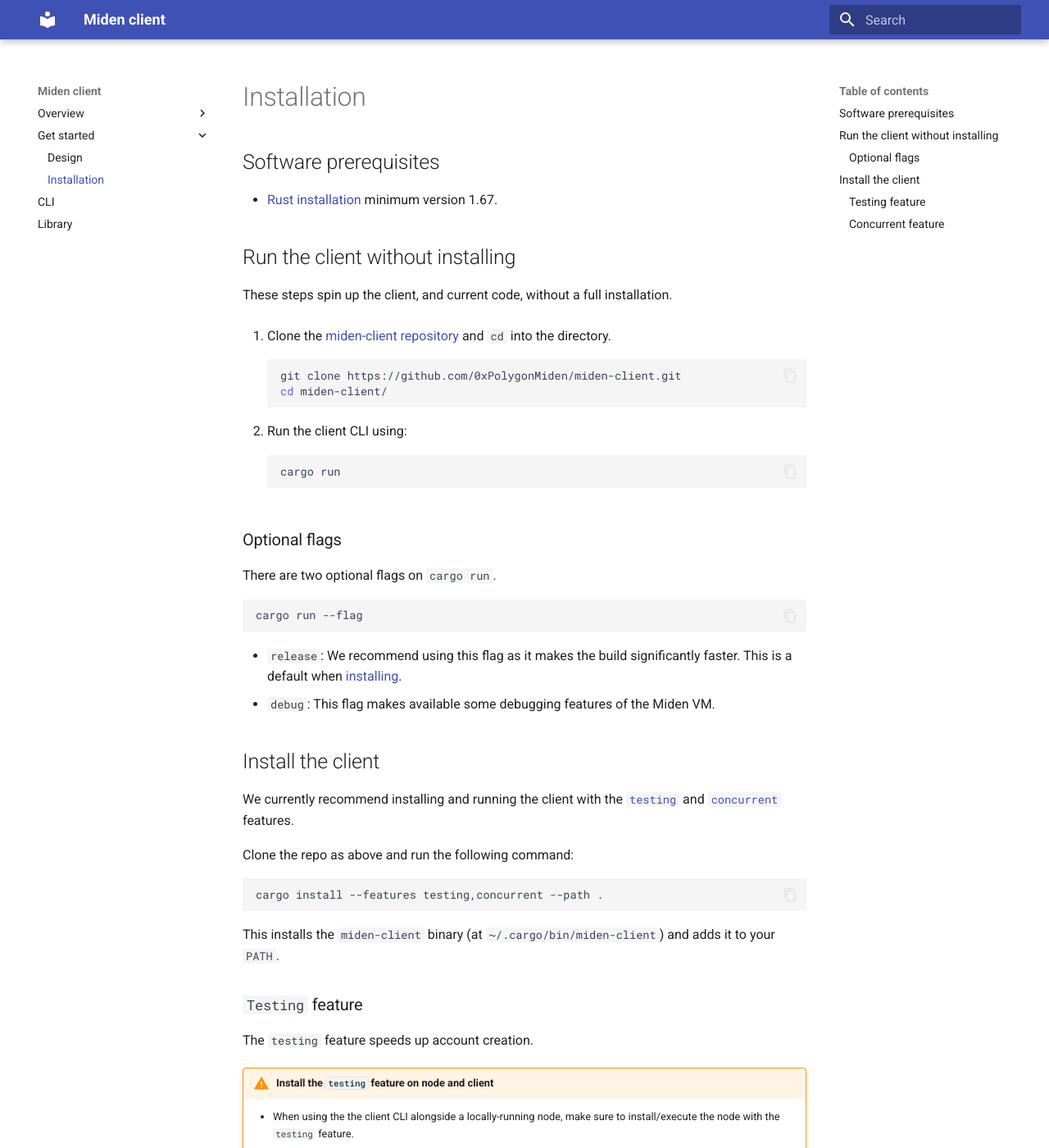
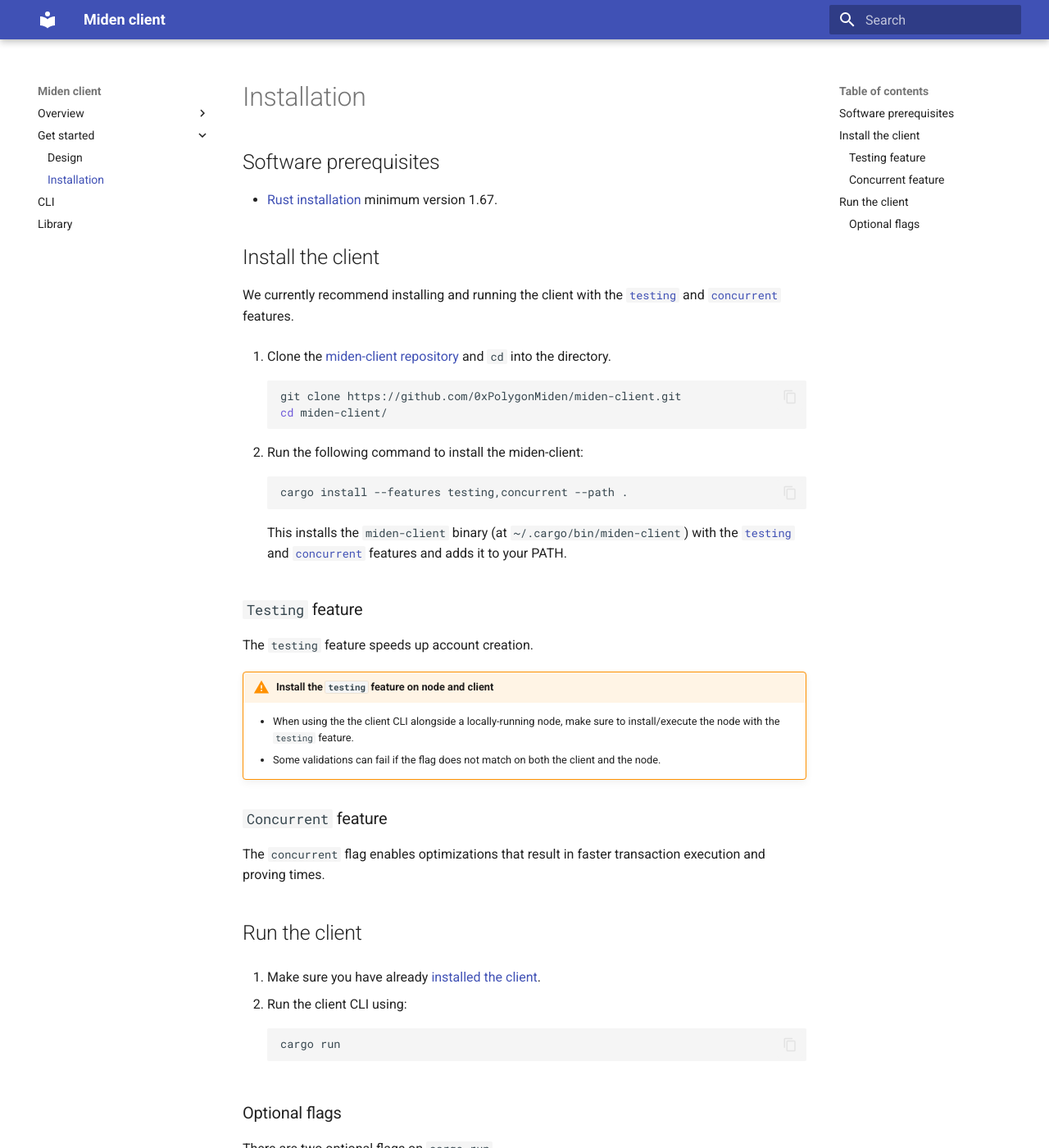
Before and after one commit to 0xPolygonMiden/miden-client, an MkDocs documentation site: the page built from docs/installation.md, in a window 1280 px wide and 1400 px high. Shown: the whole window at 82% size. Built offline with MkDocs 1.6.1 and Material for MkDocs 9.7.7, drawn with Linux system fonts in a browser that asks for light colours; some of the changed text lies outside the part shown.

Commit message:
clarifications to install docs

````diff
--- a/docs/installation.md
+++ b/docs/installation.md
@@ -2,9 +2,9 @@
 
 - [Rust installation](https://www.rust-lang.org/tools/install) minimum version 1.67.
 
-## Run the client without installing
+## Install the client
 
-These steps spin up the client, and current code, without a full installation.
+We currently recommend installing and running the client with the [`testing`](#testing-feature) and [`concurrent`](#concurrent-feature) features.
 
 1. Clone the [miden-client repository](https://github.com/0xPolygonMiden/miden-client/) and `cd` into the directory.
 
@@ -13,34 +13,13 @@
     cd miden-client/
     ```
 
-2. Run the client CLI using:
+2. Run the following command to install the miden-client:
 
     ```sh
-    cargo run
+    cargo install --features testing,concurrent --path .
     ```
 
-### Optional flags
-
-There are two optional flags on `cargo run`.
-
-```sh
-cargo run --flag
-```
-
-- `release`: We recommend using this flag as it makes the build significantly faster. This is a default when [installing](#install-the-client).
-- `debug`: This flag makes available some debugging features of the Miden VM.
-
-## Install the client
-
-We currently recommend installing and running the client with the [`testing`](#testing-feature) and [`concurrent`](#concurrent-feature) features.
-
-Clone the repo as above and run the following command:
-
-```sh
-cargo install --features testing,concurrent --path .
-```
-
-This installs the `miden-client` binary (at `~/.cargo/bin/miden-client`) and adds it to your `PATH`.
+    This installs the `miden-client` binary (at `~/.cargo/bin/miden-client`) with the [`testing`](#testing-feature) and [`concurrent`](#concurrent-feature) features and adds it to your PATH.
 
 ### `Testing` feature
 
@@ -53,3 +32,24 @@
 ### `Concurrent` feature
 
 The `concurrent` flag enables optimizations that result in faster transaction execution and proving times.
+
+## Run the client
+
+1. Make sure you have already [installed the client](#install-the-client).
+
+2. Run the client CLI using:
+
+    ```sh
+    cargo run
+    ```
+
+### Optional flags
+
+There are two optional flags on `cargo run`.
+
+    ```sh
+    cargo run --<flag>
+    ```
+
+    - `release`: We recommend using this flag as it makes the build significantly faster. This is a default when [installing](#install-the-client).
+    - `debug`: This flag makes available some debugging features of the Miden VM.
````
